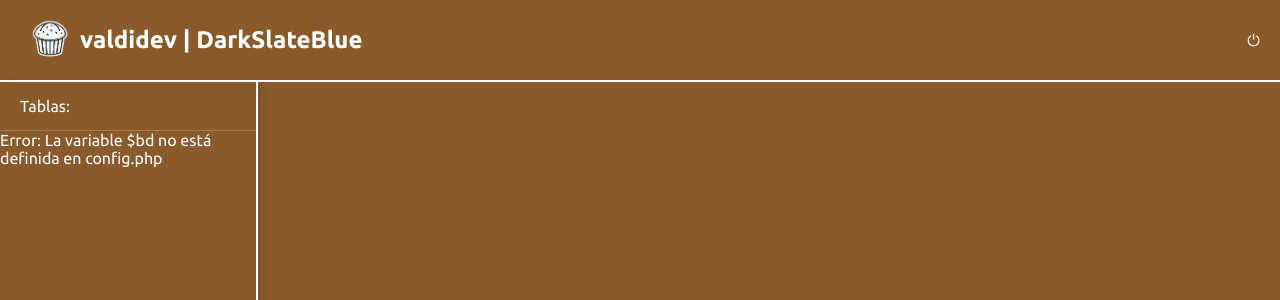
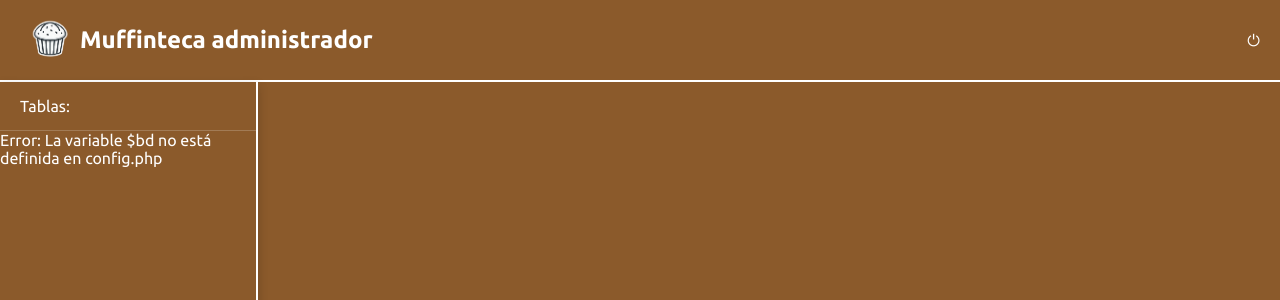
Before and after one commit to valdidev/darkslateblue, a PHP site: page /escritorio.php in a window 1280 px wide. Shown: the top 300 px of the page. Run offline with PHP 8.4, Linux system fonts and the light colour scheme; the visitor is signed in with stand-in values (Sample User, id 1).

Commit message:
[FIX] title

```diff
--- a/escritorio.php
+++ b/escritorio.php
@@ -13,7 +13,7 @@ Archivo principal de la aplicación que consiste en el escritorio a partir del c
 <!doctype html>
 <html>
 	<head>
-		<title>valdidev | DarkSlateBlue</title>
+		<title>muffinteca (admin)</title>
 		<link rel="Stylesheet" href="estilo/escritorio.css">
 		<link rel="icon" href="logo.png" type="image/svg+xml">
 	</head>
@@ -21,7 +21,7 @@ Archivo principal de la aplicación que consiste en el escritorio a partir del c
 		<header>
 			<h1>
 				<img src="logo.png" id="logo">
-				valdidev | DarkSlateBlue
+				Muffinteca administrador
 			</h1>
 			<div id="cerrarsesion">
 				<a href="logout.php">⏻</a>
```
